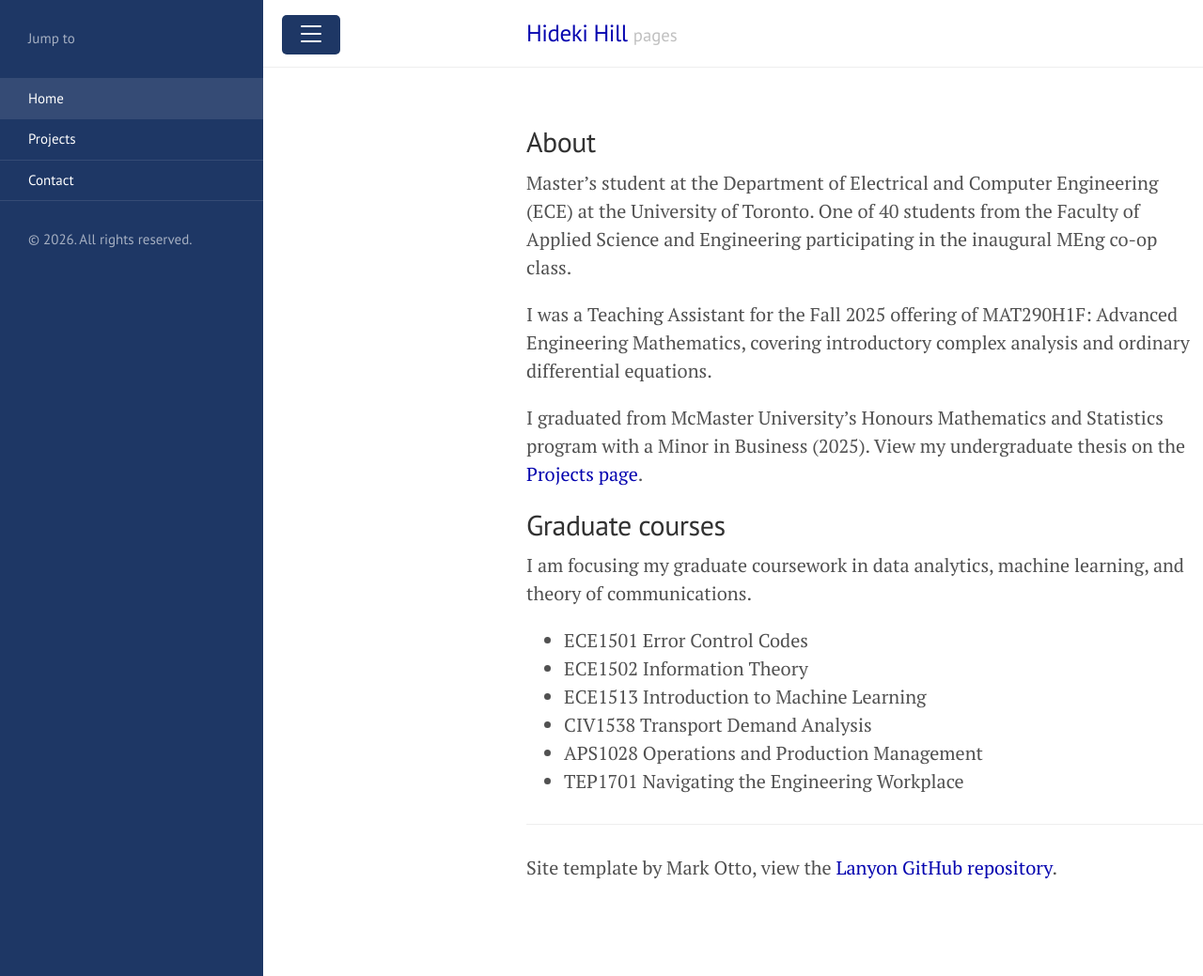
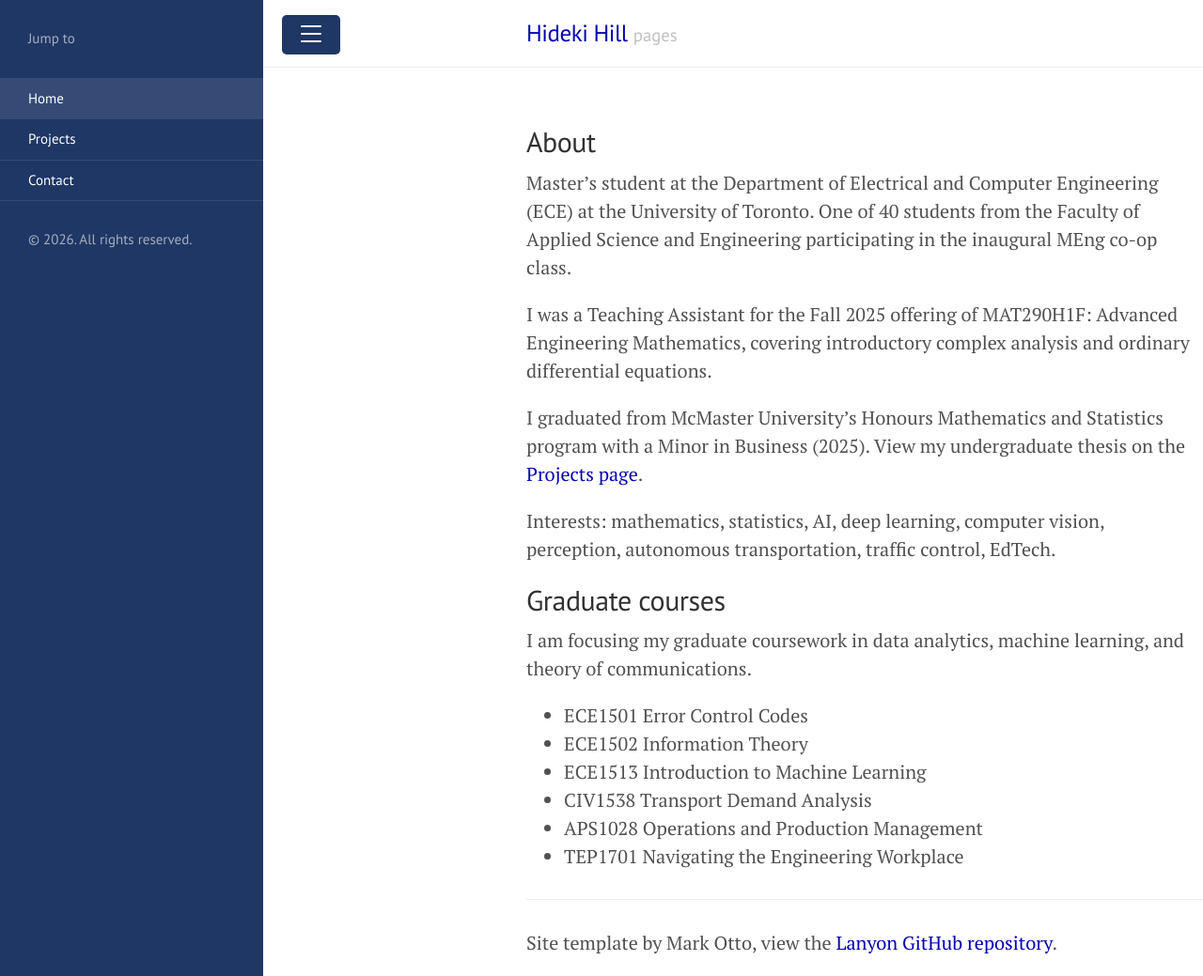
Before and after one commit to hidekihill/hidekihill.github.io, a Jekyll site: the page built from index.md, in a window 1280 px wide and 1039 px high. Shown: the whole window at 94% size. Built offline with Jekyll 4.4.1, drawn with Linux system fonts in a browser that asks for light colours.

Commit message:
Update index.md

```diff
--- a/index.md
+++ b/index.md
@@ -8,6 +8,8 @@
 I was a Teaching Assistant for the Fall 2025 offering of MAT290H1F: Advanced Engineering Mathematics, covering introductory complex analysis and ordinary differential equations.
 
 I graduated from McMaster University's Honours Mathematics and Statistics program with a Minor in Business (2025). View my undergraduate thesis on the [Projects page](https://hidekihill.github.io/projects/).
+
+Interests: mathematics, statistics, AI, deep learning, computer vision, perception, autonomous transportation, traffic control, EdTech.
 
 ## Graduate courses
 I am focusing my graduate coursework in data analytics, machine learning, and theory of communications.
```
